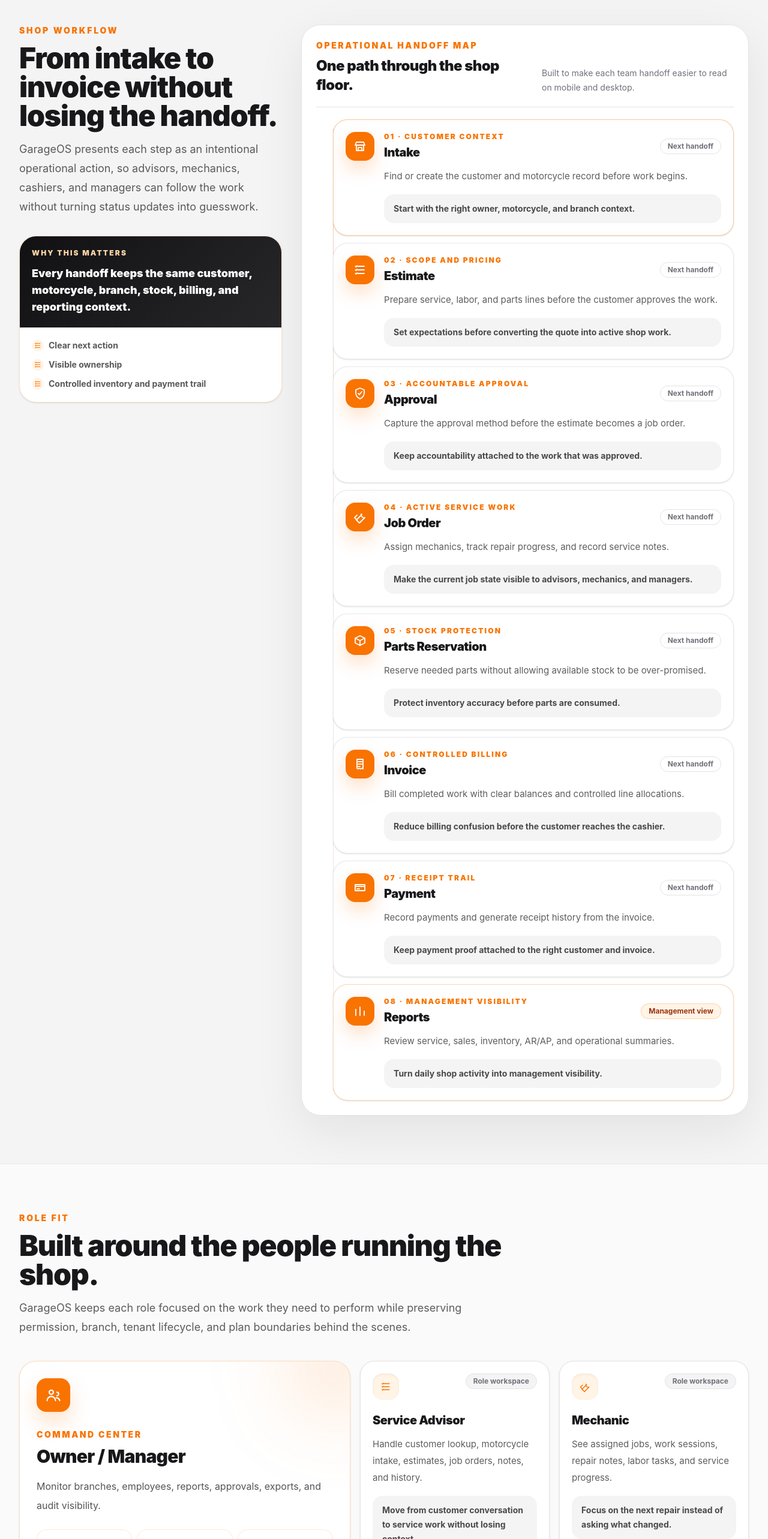
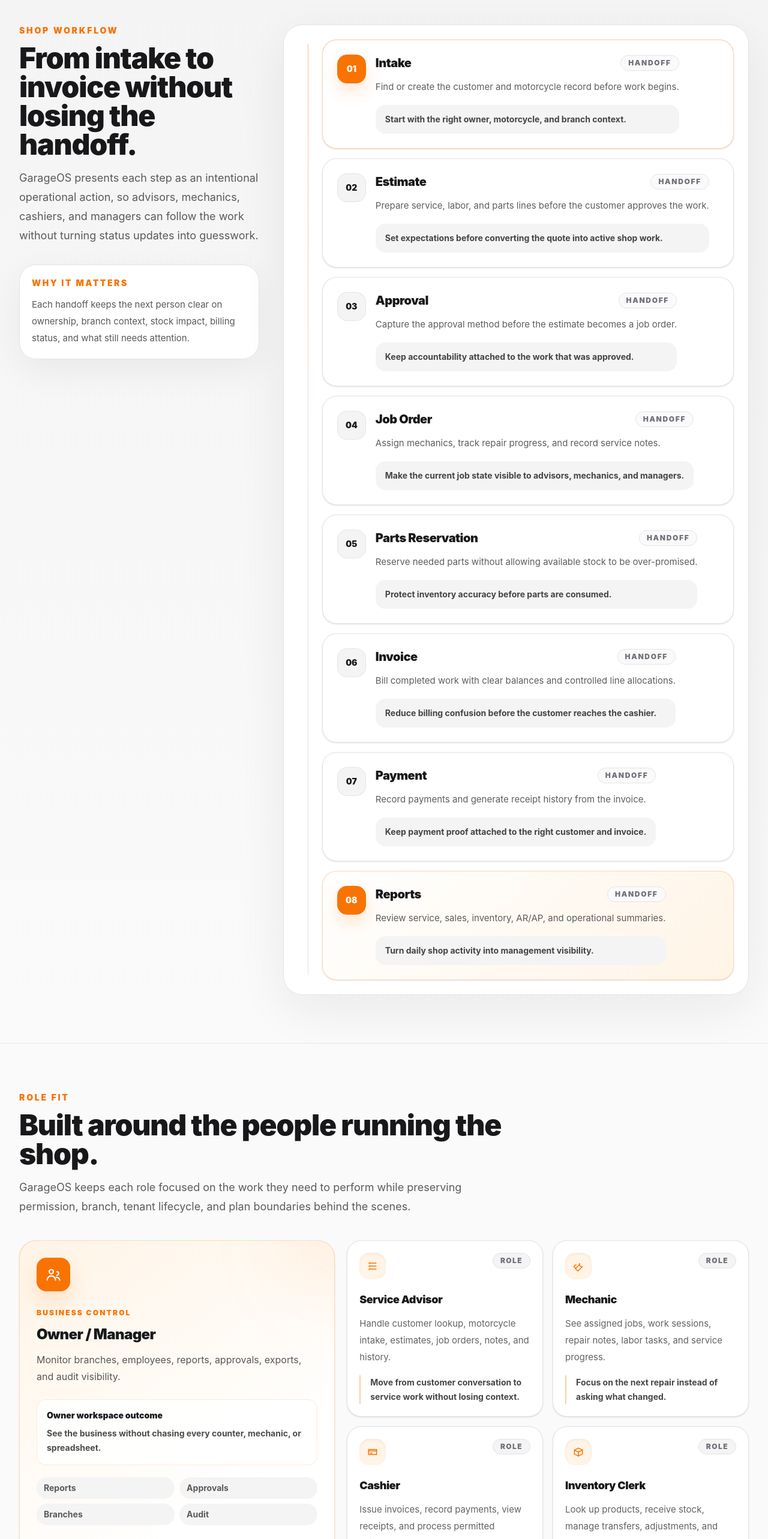
Before and after one commit to dev-jeyelscott/garageos, a Next.js app in the folder apps/web/: page / in a window 1280 px wide. Shown: the part 2689-5255 px from the top of the page at 60% size. Built offline with nearby package versions, Linux system fonts and the light colour scheme.

Commit message:
refactor(ui): polish public homepage final sections
Signed-off-by: John Leward Escote <jleward.escote17@gmail.com>

```diff
--- a/apps/web/src/features/marketing/components/role-value-section.tsx
+++ b/apps/web/src/features/marketing/components/role-value-section.tsx
@@ -1,6 +1,5 @@
 import { Card, Container } from '../../../components/ui';
 import { roleValues } from '../marketing-content';
-import type { RoleValue } from '../marketing-content';
 import { MarketingIcon } from '../marketing-icons';
 import { SectionHeading } from './section-heading';
 
@@ -17,48 +16,67 @@
           description="GarageOS keeps each role focused on the work they need to perform while preserving permission, branch, tenant lifecycle, and plan boundaries behind the scenes."
         />
 
-        <div className="mt-10 grid gap-4 lg:grid-cols-[0.92fr_1.08fr] lg:items-stretch">
+        <div className="mt-10 grid gap-5 lg:grid-cols-[0.88fr_1.12fr]">
           {featuredRoles.map((ownerRole) => (
             <Card
               key={ownerRole.role}
-              className="relative overflow-hidden rounded-[1.75rem] border-primary/25 bg-accent p-7 shadow-[0_22px_70px_rgb(249_115_0_/_0.1)]"
+              className="relative overflow-hidden rounded-[1.75rem] border-primary/25 bg-[linear-gradient(145deg,rgb(var(--accent))_0%,rgb(var(--card))_70%)] p-7 shadow-[0_22px_70px_rgb(249_115_0_/_0.09)]"
             >
-              <div className="absolute right-[-4rem] top-[-5rem] h-44 w-44 rounded-full bg-primary/15 blur-3xl" />
+              <div className="absolute right-[-5rem] top-[-5rem] h-40 w-40 rounded-full bg-primary/10 blur-3xl" />
 
               <div className="relative">
-                <span className="flex h-14 w-14 items-center justify-center rounded-2xl bg-primary text-primary-foreground shadow-[0_16px_35px_rgb(249_115_0_/_0.22)]">
+                <span className="flex h-14 w-14 items-center justify-center rounded-2xl bg-primary text-primary-foreground shadow-[0_16px_36px_rgb(249_115_0_/_0.18)]">
                   <MarketingIcon name={ownerRole.icon} className="h-7 w-7" />
                 </span>
 
-                <p className="mt-7 text-sm font-black uppercase tracking-[0.18em] text-primary">
-                  Command center
+                <p className="mt-7 text-xs font-black uppercase tracking-[0.18em] text-primary">
+                  Business control
                 </p>
-                <h3 className="mt-2 text-3xl font-black tracking-tight">{ownerRole.role}</h3>
-                <p className="mt-4 text-base leading-8 text-foreground/74">
+                <h3 className="mt-3 text-2xl font-black tracking-tight">{ownerRole.role}</h3>
+                <p className="mt-3 text-base leading-7 text-foreground/72">
                   {ownerRole.description}
                 </p>
 
-                <div className="mt-6 grid gap-2 sm:grid-cols-3 lg:grid-cols-1 xl:grid-cols-3">
-                  {['Branches', 'Reports', 'Approvals'].map((item) => (
-                    <div
-                      key={item}
-                      className="rounded-2xl border border-primary/15 bg-card/70 px-4 py-3 text-sm font-black text-foreground/78"
-                    >
+                <div className="mt-6 rounded-2xl border border-primary/15 bg-card/85 p-4">
+                  <p className="text-sm font-black text-foreground">Owner workspace outcome</p>
+                  <p className="mt-2 text-sm font-bold leading-6 text-foreground/78">
+                    {ownerRole.outcome}
+                  </p>
+                </div>
+
+                <div className="mt-5 grid gap-2 text-sm font-bold text-foreground/70 sm:grid-cols-2 lg:grid-cols-1 xl:grid-cols-2">
+                  {['Reports', 'Approvals', 'Branches', 'Audit'].map((item) => (
+                    <span key={item} className="rounded-full bg-muted px-3 py-2">
                       {item}
-                    </div>
+                    </span>
                   ))}
                 </div>
-
-                <p className="mt-5 rounded-2xl bg-card/85 px-4 py-3 text-sm font-bold leading-6 text-foreground/82">
-                  {ownerRole.outcome}
-                </p>
               </div>
             </Card>
           ))}
 
           <div className="grid gap-4 sm:grid-cols-2">
             {shopRoles.map((item) => (
-              <RoleCard key={item.role} item={item} />
+              <Card
+                key={item.role}
+                className="group rounded-[1.5rem] p-5 shadow-[0_16px_48px_rgb(24_24_27_/_0.05)] transition hover:-translate-y-1 hover:border-primary/25 hover:shadow-[0_22px_64px_rgb(24_24_27_/_0.07)]"
+              >
+                <div className="flex items-start justify-between gap-4">
+                  <span className="flex h-11 w-11 items-center justify-center rounded-2xl bg-accent text-primary shadow-inner">
+                    <MarketingIcon name={item.icon} className="h-5 w-5" />
+                  </span>
+                  <span className="rounded-full border border-border bg-muted px-3 py-1 text-xs font-black uppercase tracking-[0.12em] text-muted-foreground">
+                    Role
+                  </span>
+                </div>
+
+                <h3 className="mt-5 text-lg font-black tracking-tight">{item.role}</h3>
+                <p className="mt-3 text-[15px] leading-7 text-foreground/68">{item.description}</p>
+
+                <p className="mt-4 border-l-2 border-primary/35 pl-4 text-sm font-bold leading-6 text-foreground/80">
+                  {item.outcome}
+                </p>
+              </Card>
             ))}
           </div>
         </div>
@@ -66,24 +84,3 @@
     </section>
   );
 }
-
-function RoleCard({ item }: { readonly item: RoleValue }) {
-  return (
-    <Card className="group rounded-[1.5rem] p-5 shadow-[0_16px_48px_rgb(24_24_27_/_0.05)] transition hover:-translate-y-1 hover:border-primary/30 hover:shadow-[0_24px_70px_rgb(249_115_0_/_0.1)]">
-      <div className="flex items-start justify-between gap-4">
-        <span className="flex h-11 w-11 items-center justify-center rounded-2xl bg-accent text-primary shadow-inner">
-          <MarketingIcon name={item.icon} className="h-5 w-5" />
-        </span>
-        <span className="rounded-full border border-border bg-muted px-3 py-1 text-xs font-bold text-muted-foreground">
-          Role workspace
-        </span>
-      </div>
-
-      <h3 className="mt-5 text-xl font-black tracking-tight">{item.role}</h3>
-      <p className="mt-3 text-[15px] leading-7 text-foreground/70">{item.description}</p>
-      <p className="mt-4 rounded-2xl bg-muted px-4 py-3 text-sm font-bold leading-6 text-foreground/78">
-        {item.outcome}
-      </p>
-    </Card>
-  );
-}
--- a/apps/web/src/features/marketing/components/workflow-preview.tsx
+++ b/apps/web/src/features/marketing/components/workflow-preview.tsx
@@ -1,14 +1,15 @@
 import { Card, Container, cn } from '../../../components/ui';
 import { workflowSteps } from '../marketing-content';
-import type { WorkflowStep } from '../marketing-content';
-import { MarketingIcon } from '../marketing-icons';
 import { SectionHeading } from './section-heading';
 
 export function WorkflowPreview() {
   return (
-    <section id="workflow" className="border-y border-border/80 bg-muted py-14 sm:py-20">
+    <section
+      id="workflow"
+      className="border-y border-border/80 bg-[linear-gradient(180deg,rgb(var(--muted))_0%,rgb(var(--background))_100%)] py-14 sm:py-20"
+    >
       <Container>
-        <div className="grid gap-8 lg:grid-cols-[0.74fr_1.26fr] lg:items-start">
+        <div className="grid gap-10 lg:grid-cols-[0.68fr_1.32fr] lg:items-start">
           <div className="lg:sticky lg:top-24">
             <SectionHeading
               eyebrow="Shop workflow"
@@ -16,59 +17,67 @@
               description="GarageOS presents each step as an intentional operational action, so advisors, mechanics, cashiers, and managers can follow the work without turning status updates into guesswork."
             />
 
-            <Card className="mt-8 overflow-hidden rounded-[1.75rem] border-primary/20 bg-card shadow-[0_18px_60px_rgb(24_24_27_/_0.06)]">
-              <div className="bg-[linear-gradient(135deg,rgb(17_17_19),rgb(39_39_42))] p-5 text-white">
-                <p className="text-xs font-black uppercase tracking-[0.18em] text-orange-200">
-                  Why this matters
-                </p>
-                <p className="mt-3 text-lg font-black leading-7">
-                  Every handoff keeps the same customer, motorcycle, branch, stock, billing, and
-                  reporting context.
-                </p>
-              </div>
-              <div className="grid gap-3 p-5 text-sm font-bold text-foreground/72">
-                {[
-                  'Clear next action',
-                  'Visible ownership',
-                  'Controlled inventory and payment trail',
-                ].map((item) => (
-                  <div key={item} className="flex items-center gap-2">
-                    <span className="flex h-5 w-5 items-center justify-center rounded-full bg-accent text-primary">
-                      <MarketingIcon name="checklist" className="h-3.5 w-3.5" />
-                    </span>
-                    {item}
-                  </div>
-                ))}
-              </div>
-            </Card>
+            <div className="mt-8 rounded-[1.75rem] border border-border bg-card p-5 shadow-[0_18px_60px_rgb(24_24_27_/_0.06)]">
+              <p className="text-sm font-black uppercase tracking-[0.18em] text-primary">
+                Why it matters
+              </p>
+              <p className="mt-3 text-[15px] leading-7 text-foreground/72">
+                Each handoff keeps the next person clear on ownership, branch context, stock impact,
+                billing status, and what still needs attention.
+              </p>
+            </div>
           </div>
 
-          <div className="rounded-[2rem] border border-border bg-card p-4 shadow-[0_24px_80px_rgb(24_24_27_/_0.08)] sm:p-6">
-            <div className="mb-5 flex flex-col gap-3 border-b border-border pb-5 sm:flex-row sm:items-end sm:justify-between">
-              <div>
-                <p className="text-sm font-black uppercase tracking-[0.18em] text-primary">
-                  Operational handoff map
-                </p>
-                <h3 className="mt-2 text-2xl font-black tracking-tight text-foreground">
-                  One path through the shop floor.
-                </h3>
-              </div>
-              <p className="max-w-xs text-sm leading-6 text-muted-foreground">
-                Built to make each team handoff easier to read on mobile and desktop.
-              </p>
-            </div>
+          <div className="relative rounded-[2rem] border border-border bg-card p-4 shadow-[0_24px_80px_rgb(24_24_27_/_0.07)] sm:p-6">
+            <div className="absolute bottom-8 left-10 top-8 hidden w-px bg-gradient-to-b from-primary/50 via-border to-border lg:block" />
 
-            <div className="relative grid gap-3">
-              <div className="absolute left-[1.72rem] top-4 hidden h-[calc(100%-2rem)] w-px bg-gradient-to-b from-primary/45 via-border to-primary/20 sm:block" />
+            <div className="grid gap-4">
+              {workflowSteps.map((step, index) => {
+                const isFirst = index === 0;
+                const isLast = index === workflowSteps.length - 1;
 
-              {workflowSteps.map((step, index) => (
-                <WorkflowStepCard
-                  key={step.title}
-                  step={step}
-                  index={index}
-                  isLast={index === workflowSteps.length - 1}
-                />
-              ))}
+                return (
+                  <Card
+                    key={step.title}
+                    className={cn(
+                      'relative overflow-hidden rounded-[1.5rem] p-5 shadow-none transition hover:border-primary/30 hover:shadow-[0_18px_50px_rgb(24_24_27_/_0.06)] sm:p-6 lg:ml-10',
+                      isFirst && 'border-primary/35 bg-accent',
+                      isLast &&
+                        'border-primary/25 bg-[linear-gradient(135deg,rgb(var(--card))_0%,rgb(var(--accent))_100%)]',
+                    )}
+                  >
+                    <div className="flex flex-col gap-4 sm:flex-row sm:items-start">
+                      <div
+                        className={cn(
+                          'flex h-12 w-12 shrink-0 items-center justify-center rounded-2xl border text-sm font-black',
+                          isFirst || isLast
+                            ? 'border-primary bg-primary text-primary-foreground shadow-[0_12px_28px_rgb(249_115_0_/_0.18)]'
+                            : 'border-border bg-muted text-foreground',
+                        )}
+                      >
+                        {String(index + 1).padStart(2, '0')}
+                      </div>
+
+                      <div className="min-w-0">
+                        <div className="flex flex-col gap-2 sm:flex-row sm:items-center sm:justify-between">
+                          <h3 className="text-xl font-black tracking-tight">{step.title}</h3>
+                          <span className="w-fit rounded-full border border-border bg-background px-3 py-1 text-xs font-black uppercase tracking-[0.14em] text-muted-foreground">
+                            Handoff
+                          </span>
+                        </div>
+
+                        <p className="mt-3 text-[15px] leading-7 text-foreground/70">
+                          {step.description}
+                        </p>
+
+                        <p className="mt-4 rounded-2xl bg-muted px-4 py-3 text-sm font-bold leading-6 text-foreground/80">
+                          {step.outcome}
+                        </p>
+                      </div>
+                    </div>
+                  </Card>
+                );
+              })}
             </div>
           </div>
         </div>
@@ -76,54 +85,3 @@
     </section>
   );
 }
-
-function WorkflowStepCard({
-  step,
-  index,
-  isLast,
-}: {
-  readonly step: WorkflowStep;
-  readonly index: number;
-  readonly isLast: boolean;
-}) {
-  return (
-    <Card
-      className={cn(
-        'relative overflow-hidden rounded-[1.5rem] border-border/80 bg-background p-5 shadow-none transition hover:-translate-y-0.5 hover:border-primary/30 hover:shadow-[0_18px_50px_rgb(24_24_27_/_0.06)] sm:ml-7',
-        index === 0 && 'border-primary/40 bg-accent',
-        isLast && 'border-primary/30 bg-card',
-      )}
-    >
-      <div className="flex items-start gap-4">
-        <div className="relative z-10 flex h-12 w-12 shrink-0 items-center justify-center rounded-2xl bg-primary text-primary-foreground shadow-[0_14px_30px_rgb(249_115_0_/_0.22)]">
-          <MarketingIcon name={step.icon} className="h-6 w-6" />
-        </div>
-
-        <div className="min-w-0 flex-1">
-          <div className="flex flex-col gap-2 sm:flex-row sm:items-center sm:justify-between">
-            <div>
-              <p className="text-xs font-black uppercase tracking-[0.18em] text-primary">
-                {String(index + 1).padStart(2, '0')} · {step.phase}
-              </p>
-              <h3 className="mt-1 text-xl font-black tracking-tight">{step.title}</h3>
-            </div>
-            {!isLast ? (
-              <span className="w-fit rounded-full border border-border bg-card px-3 py-1 text-xs font-bold text-muted-foreground">
-                Next handoff
-              </span>
-            ) : (
-              <span className="w-fit rounded-full border border-primary/25 bg-accent px-3 py-1 text-xs font-bold text-accent-foreground">
-                Management view
-              </span>
-            )}
-          </div>
-
-          <p className="mt-3 text-[15px] leading-7 text-foreground/70">{step.description}</p>
-          <p className="mt-4 rounded-2xl bg-muted px-4 py-3 text-sm font-bold leading-6 text-foreground/78">
-            {step.outcome}
-          </p>
-        </div>
-      </div>
-    </Card>
-  );
-}
```
Also changed, not shown: apps/web/src/features/marketing/components/marketing-cta-section.tsx (+14 -8 lines), apps/web/src/features/marketing/components/marketing-footer.tsx (+43 -26 lines).
